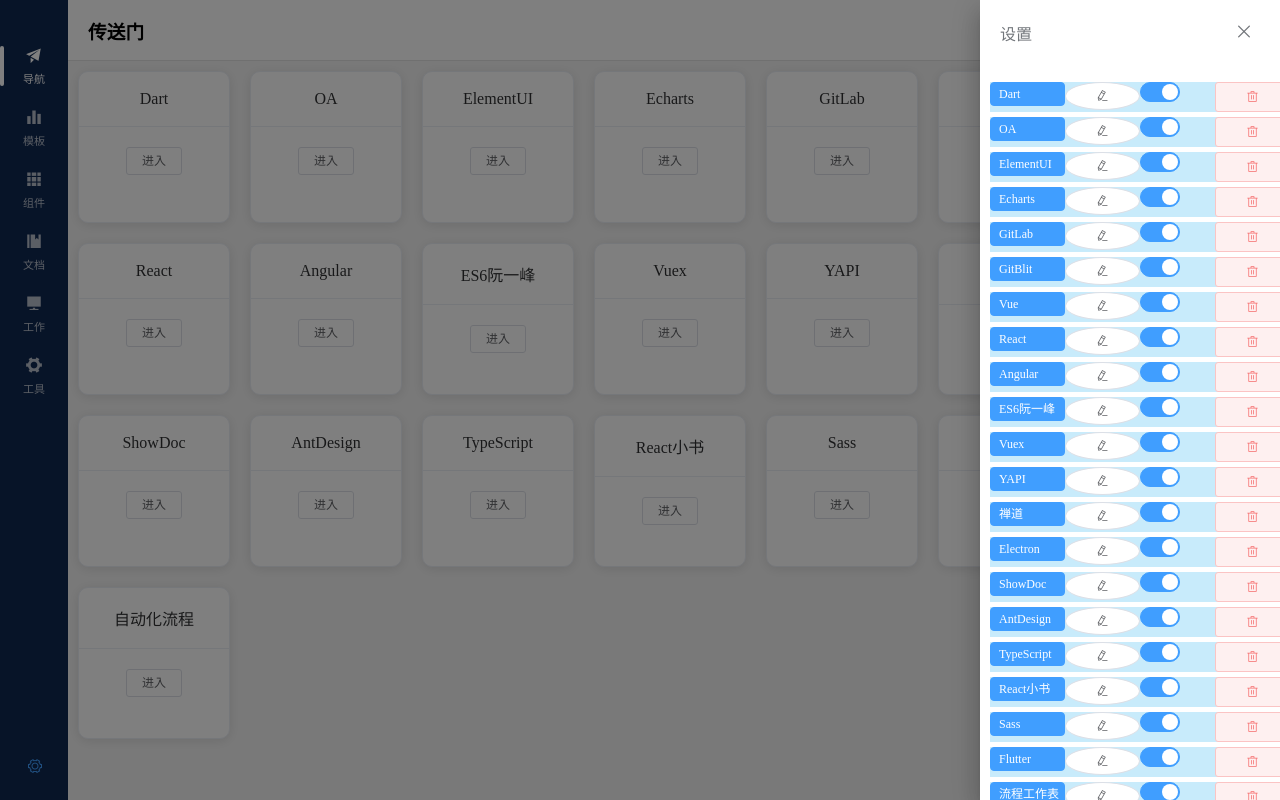
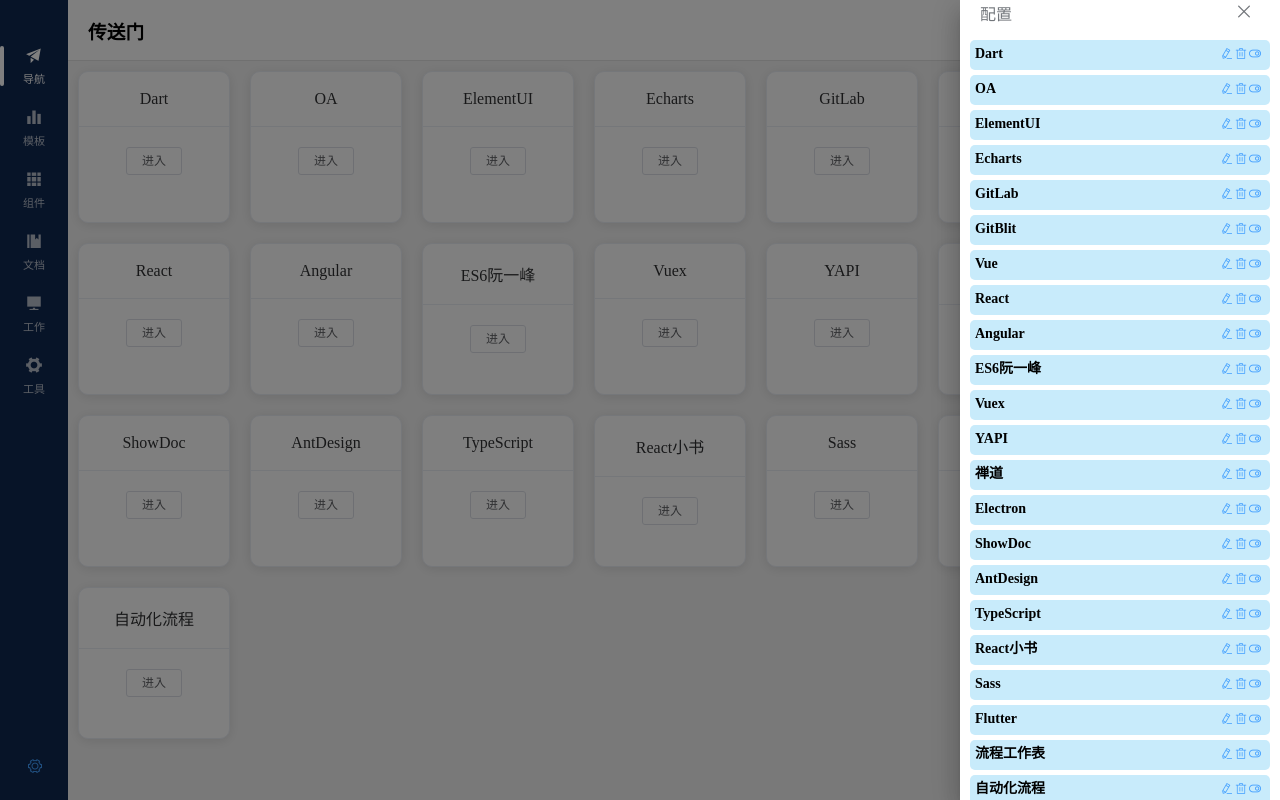
Before and after one commit to CodesSky/vue-electron-assistant, a Vue app: page /#/ in a window 1280 px wide. Both pictures are taken after a click on the button 1259 px from the left and 30 px from the top of the page. Built offline with nearby package versions, Linux system fonts and the light colour scheme; what mavon-editor would draw is missing.

Commit message:
调整样式

```diff
--- a/src/components/navigation/index.vue
+++ b/src/components/navigation/index.vue
@@ -1,77 +1,123 @@
+/* eslint-disable no-mixed-spaces-and-tabs */
 <template>
 	<div class="navigation-container">
 		<div class="navigation-topbar">
 			<h3 class="title">传送门</h3>
 			<div class="module"></div>
-      <el-button type="text"
+			<el-button
+				type="text"
 				icon="el-icon-setting"
 				size="small"
 				class="setting-btn"
-                 @click="() => {this.drawer = true}"
-                 circle></el-button>
+				@click="
+					() => {
+						this.drawer = true;
+					}
+				"
+				circle
+			></el-button>
 		</div>
-    <config class="content-item"
-            :entry-list="EntryList"></config>
-    <el-drawer title="设置"
-               size="300px"
+		<config class="content-item" :entry-list="EntryList"></config>
+		<el-drawer
+			title="设置"
+			size="320px"
 			:visible.sync="drawer"
 			direction="rtl"
-               :before-close="() => { this.drawer = false }">
-      <div class="config-part demo-drawer__content">
+			:before-close="
+				() => {
+					this.drawer = false;
+				}
+			"
+		>
+		<div slot="title">
+			配置
+		</div>
+			<div class="config-part">
 				<el-form>
-          <el-form-item label=""
-                        label-width="120">
-            <draggable :list="EntryList"
+					<el-form-item label="" label-width="120">
+						<draggable
+							:list="EntryList"
 							class="list-group"
 							ghost-class="ghost"
 							@start="dragging = true"
-                       @end="dragging = false">
-              <div class="list-group-item"
-                   v-for="(element,index) in EntryList"
-                   :key="element.websiteName">
-                <el-tag size="small"
-                        class="tag-title"
-                        effect="dark">{{ element.websiteName }}</el-tag>
-                <el-popover placement="right"
+							@end="dragging = false"
+						>
+							<div
+								class="list-group-item"
+								v-for="(element, index) in EntryList"
+								:key="element.websiteName"
+							>
+								<el-row>
+									<el-col :span="20">
+										<span>
+											<strong style="text-align:left;padding-left:5px;">
+												{{ element.websiteName }}
+											</strong>
+										</span>
+
+									</el-col>
+									<el-col :span="4">
+										<el-popover
+											placement="right"
 											width="400"
-                            trigger="click">
-                  <el-input v-model="element.websiteUrl"
+											trigger="click"
+										>
+											<el-input
+												v-model="element.websiteUrl"
 												:disabled="!element.editable"
-                            placeholder="请填写跳转链接">
+												placeholder="请填写跳转链接"
+											>
 												<template slot="prepend">
-                      <el-button type="primary"
-                                 size="mini"
+													<el-button
+														type="primary"
 														plain
-                                 @click=" element.editable = !element.editable ">{{ element.editable ? '保存' : '编辑' }}</el-button>
+														@click="
+															element.editable = !element.editable
+														"
+														>{{
+															element.editable
+																? "保存"
+																: "编辑"
+														}}</el-button
+													>
 												</template>
 											</el-input>
-                  <el-button slot="reference"
-                             size="mini"
-                             class="tag-edit"
-                             circle
-                             icon="el-icon-edit"></el-button>
+											<el-button
+												slot="reference"
+												type="text"
+												icon="el-icon-edit"
+											></el-button>
 										</el-popover>
-                <el-switch class="tag-switch"
-                           v-model="element.visiable"></el-switch>
-                <el-button type="danger"
+										<el-button
+											type="text"
 											icon="el-icon-delete"
-                           size="mini"
-                           class="tag-delete"
-                           plain
-                           @click="handleDelete(index)"></el-button>
+											@click="handleDelete(index)"
+										></el-button>
+										<el-button
+											type="text"
+											:icon="`${element.visiable ? 'el-icon-open' : 'el-icon-turn-off'}`"
+											@click="handleSwitch(index)"
+										></el-button>
+									</el-col>
+								</el-row>
 							</div>
 						</draggable>
 					</el-form-item>
 				</el-form>
-        <div class="demo-drawer__footer"
-             style="text-align:center;">
-          <el-button type="primary"
+				<div class="drawer-footer">
+					<el-button
+						type="primary"
 						plain
 						class="btn"
-                     @click="handleAddShortcut">添加</el-button>
-          <el-button type="primary"
+						@click="handleAddShortcut"
+						>添加</el-button
+					>
+					<el-button
+						type="primary"
 						class="btn"
-                     @click="handleSaveSetting">保存</el-button>
+						@click="handleSaveSetting"
+						>保存</el-button
+					>
 				</div>
 			</div>
 		</el-drawer>
@@ -94,7 +140,8 @@ export default {
                 {
                     id: 1,
                     websiteName: 'Dart',
-                    websiteUrl: 'http://webtest.tcy365.org:1505/dart/index.html#/log',
+                    websiteUrl:
+						'http://webtest.tcy365.org:1505/dart/index.html#/log',
                     websiteBg: 'dart-bg',
                     visiable: true,
                     editable: false
@@ -253,7 +300,8 @@ export default {
                 {
                     id: 20,
                     websiteName: '流程工作表',
-                    websiteUrl: 'http://webtest.tcy365.org:1505/P-WorkFlow/index.html#/',
+                    websiteUrl:
+						'http://webtest.tcy365.org:1505/P-WorkFlow/index.html#/',
                     websiteBg: 'flutter-bg',
                     visiable: true,
                     editable: false
@@ -261,7 +309,8 @@ export default {
                 {
                     id: 21,
                     websiteName: '自动化流程',
-                    websiteUrl: 'http://doc.uc108.org:8002/web/#/168?page_id=5084',
+                    websiteUrl:
+						'http://doc.uc108.org:8002/web/#/168?page_id=5084',
                     websiteBg: 'flutter-bg',
                     visiable: true,
                     editable: false
@@ -270,6 +319,9 @@ export default {
         };
     },
     methods: {
+        handleSwitch(index) {
+            this.EntryList[index].visiable = !this.EntryList[index].visiable;
+        },
         handleAddShortcut() {
             const item = {
                 websiteName: '自定义',
@@ -284,8 +336,12 @@ export default {
         handleSaveSetting() {
             if (localStorage.getItem('entryConfigList')) {
                 localStorage.removeItem('entryConfigList');
-                localStorage.setItem('entryConfigList', JSON.stringify(this.EntryList));
+                localStorage.setItem(
+                    'entryConfigList',
+                    JSON.stringify(this.EntryList)
+                );
             }
+            this.drawer = false;
         },
         handleDelete(index) {
             this.$confirm(
@@ -318,6 +374,16 @@ export default {
 
 <style lang="scss" scoped>
 .navigation-container {
+	/deep/ .el-drawer__header {
+		margin-bottom: 10px;
+		padding: 0 20px 0;
+	}
+	/deep/ .el-drawer__body {
+		overflow-y: auto;
+	}
+	/deep/ .el-button+.el-button {
+		margin-left: 0;
+	}
 	.navigation-topbar {
 		height: 60px;
 		padding: 0 5px;
@@ -369,34 +435,23 @@ export default {
 		.list-group-item {
 			width: 300px;
 			height: 30px;
-      display: flex;
-      justify-content: space-around;
-      align-content: center;
+			border-radius: 5px;
 			background-color: #c8ebfb;
 			margin-bottom: 5px;
 			cursor: move;
-      .tag-title {
-        width: 75px;
-      }
-      .tag-edit {
-        width: 75px;
-      }
-      .tag-switch {
-        width: 75px;
-      }
-      .tag-delete {
-        width: 75px;
-      }
 		}
 	}
 
 	.config-part {
 		margin: 5px 10px;
+		.drawer-footer {
+			text-align: center;
+			.btn {
+				margin-left: 10px;
+			}
+		}
 		.setting {
-      max-height: 600px;
-      overflow-y: scroll;
-    }
-    .operation {
+			overflow-y: auto;
 		}
 	}
 
```
Also changed, not shown: package.json (+7 -5 lines), src/background.js (+73 -11 lines), .eslintrc.js, 1 other file (tests, documents, lock files or other folders). Lines whose indentation alone changed are shown as unchanged.
